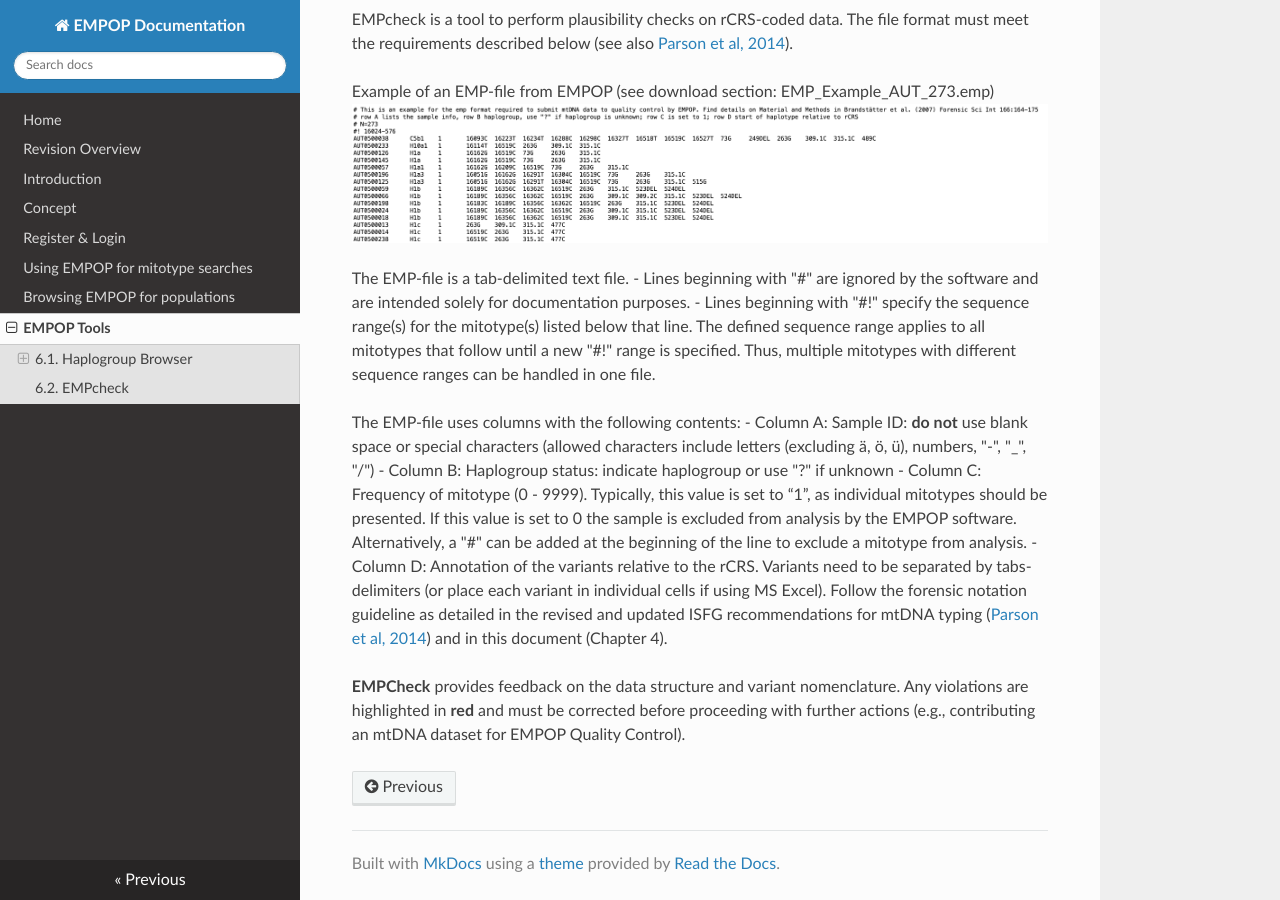
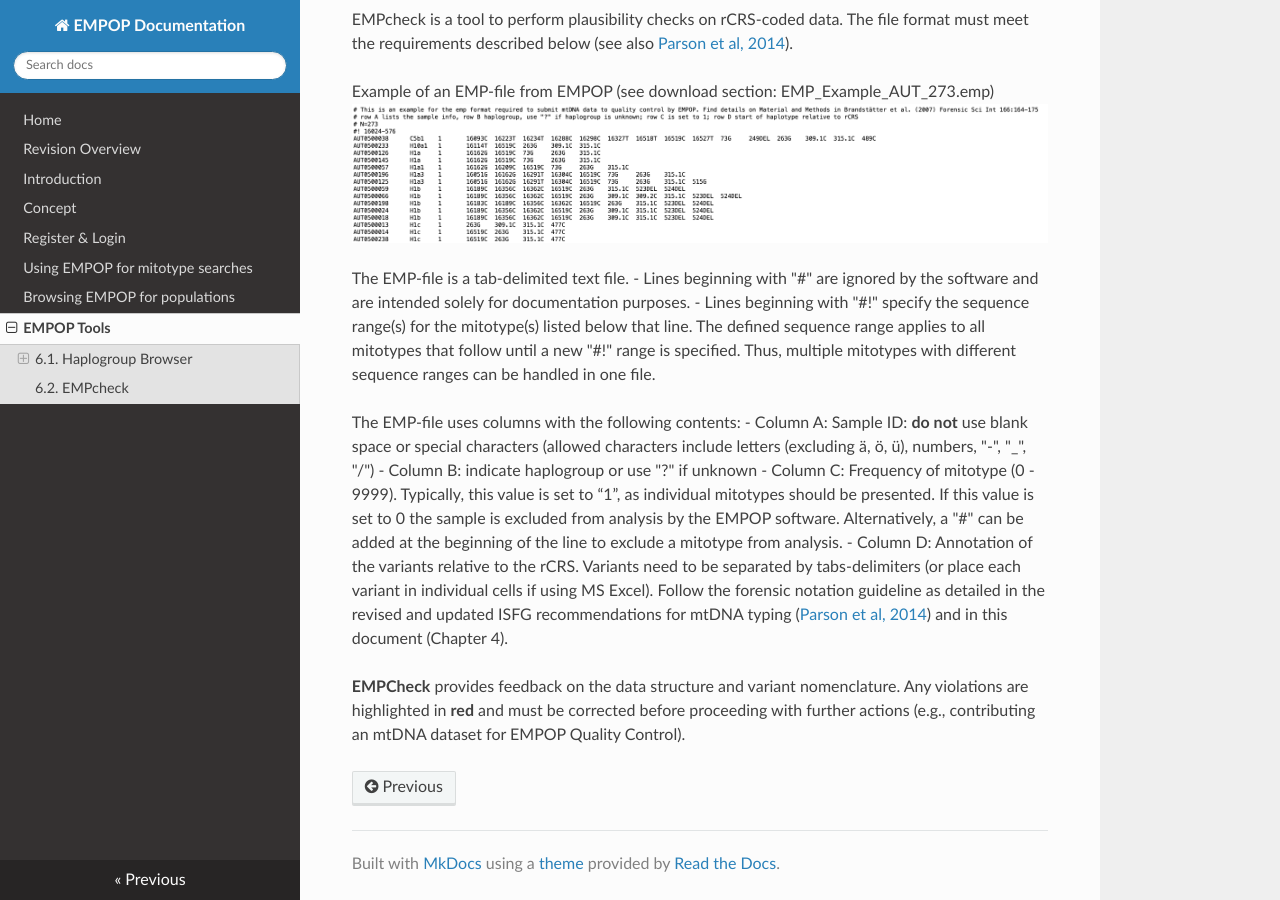
Before and after one commit to gmitirol/empop-use, an MkDocs documentation site: the page built from docs/tools.md, in a window 1280 px wide and 900 px high, scrolled down 1684 px. Built offline with MkDocs 1.6.1, drawn with Linux system fonts in a browser that asks for light colours; nearby versions of some CDN libraries.

Commit message:
Update tools.md

```diff
--- a/docs/tools.md
+++ b/docs/tools.md
@@ -35,7 +35,7 @@
 
 The EMP-file uses columns with the following contents:
 - Column A: Sample ID: **do not** use blank space or special characters (allowed characters include letters (excluding ä, ö, ü), numbers, "-", "_", "/")
-- Column B: Haplogroup status: indicate haplogroup or use "?" if unknown
+- Column B: indicate haplogroup or use "?" if unknown
 -  Column C: Frequency of mitotype (0 - 9999). Typically, this value is set to “1”, as individual mitotypes should be presented. If this value is set to 0 the sample is excluded from analysis by the EMPOP software. Alternatively, a "#" can be added at the beginning of the line to exclude a mitotype from analysis.
 - Column D: Annotation of the variants relative to the rCRS. Variants need to be separated by tabs-delimiters (or place each variant in individual cells if using MS Excel). Follow the forensic notation guideline as detailed in the revised and updated ISFG recommendations for mtDNA typing ([Parson et al, 2014](http://dx.doi.org/10.1016/j.fsigen.2014.07.010)) and in this document (Chapter 4).
 
```
